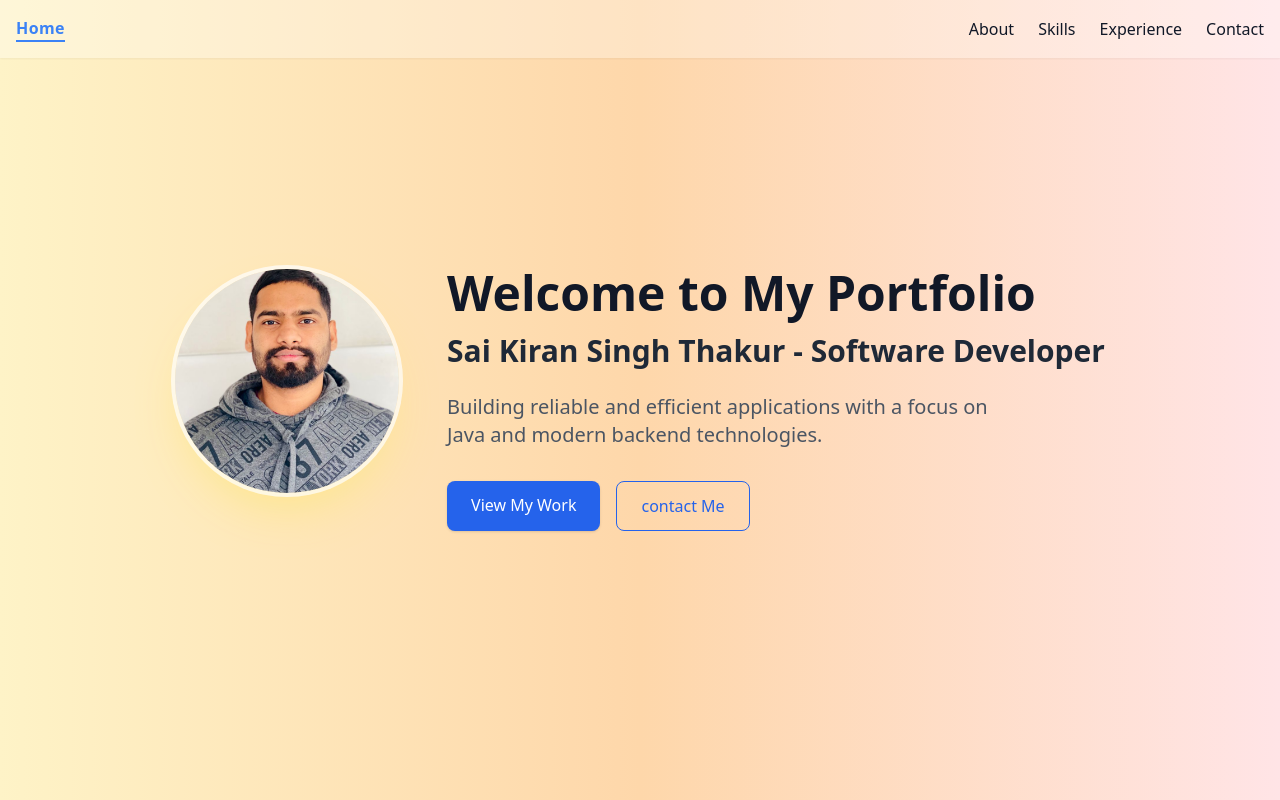
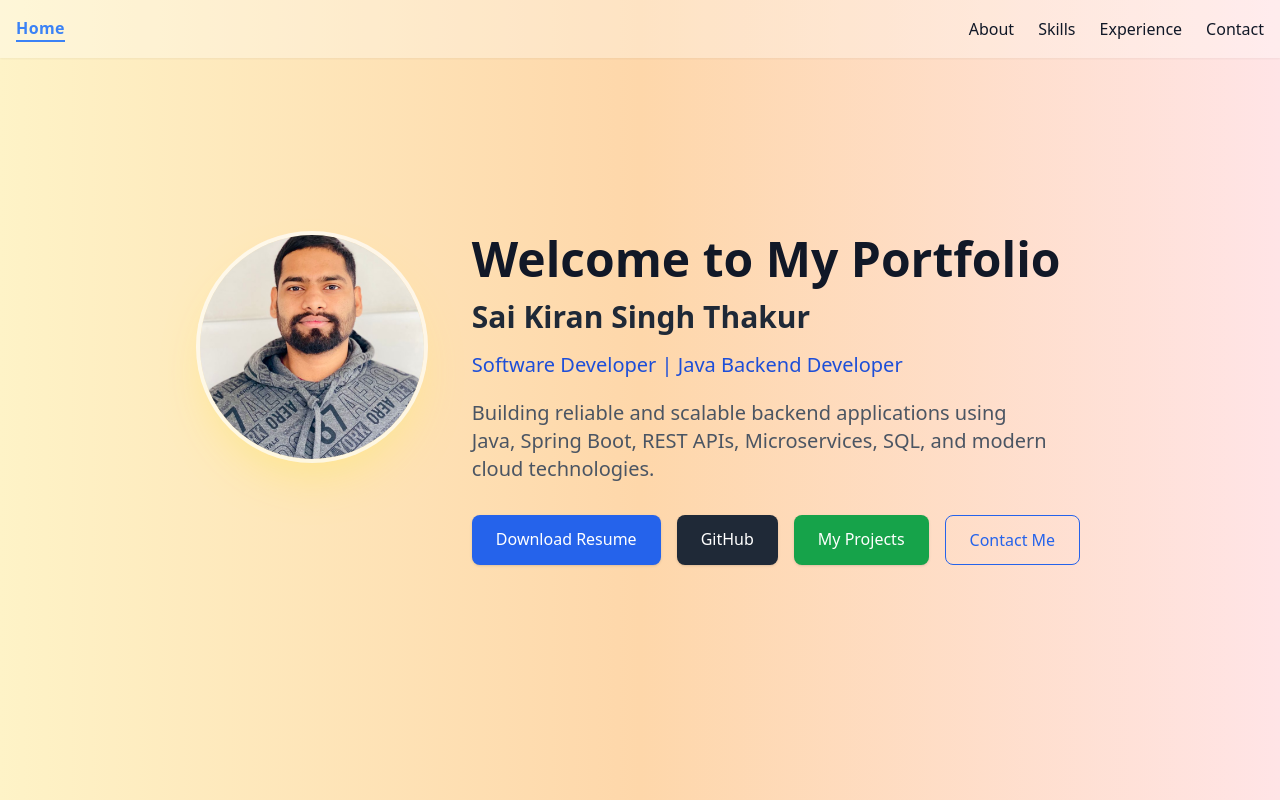
Before and after one commit to SaiKiranSinghThakur/portfolio-live, a React (Create React App) app: page / in a window 1280 px wide. Built offline with nearby package versions, Linux system fonts and the light colour scheme; the HTML template or start-up script is replaced by a standard one.

Commit message:
Updated portfolio home page

```diff
--- a/src/components/Home.js
+++ b/src/components/Home.js
@@ -1,68 +1,113 @@
 import React from "react";
 import { motion } from "framer-motion";
-import profilePic from "./profile.jpg"; // Place your image in src/components or src folder
+import profilePic from "./profile.jpg";
 import { Link } from "react-router-dom";
+
 function Home() {
   return (
     <section className="min-h-screen bg-gradient-to-r from-amber-100 via-orange-200 to-rose-100 flex items-center">
       <div className="max-w-6xl mx-auto flex flex-col md:flex-row items-center md:items-start gap-12 p-8">
 
-    {/* Profile Image with fade-in */}
+        {/* Profile Image */}
         <motion.div
-        initial={{opacity: 0, y: 40 }}
-        animate={{opacity: 1, y: 0 }}
-        transition={{duration: 1, ease: "easeOut"}}
+          initial={{ opacity: 0, y: 40 }}
+          animate={{ opacity: 1, y: 0 }}
+          transition={{ duration: 1, ease: "easeOut" }}
           className="flex-shrink-0"
         >
           <img
             src={profilePic}
             alt="Sai Kiran Singh Thakur"
-        className = "w-48 h-48 md:w-56 md:h-56 rounded-full shadow-2xl ring-4 ring-white/70 shadow-amber-200 mx-auto md:mx-0 hover:scale-105 transition-transform duration-300"
+            className="w-48 h-48 md:w-56 md:h-56 rounded-full shadow-2xl ring-4 ring-white/70 shadow-amber-200 mx-auto md:mx-0 hover:scale-105 transition-transform duration-300"
           />
         </motion.div>
 
-     {/* Text Content with staggered Fade-in */}
+        {/* Text Section */}
         <motion.div
-      initial={{opacity: 0, y: 40 }}
-      animate={{opacity: 1, y: 0 }}
-      transition={{duration:1.2,delay:0.3,ease:"easeOut"}}
+          initial={{ opacity: 0, y: 40 }}
+          animate={{ opacity: 1, y: 0 }}
+          transition={{ duration: 1.2, delay: 0.3, ease: "easeOut" }}
           className="text-center md:text-left"
         >
           <motion.h1
-       initial={{opacity: 0 }}
-       animate={{opacity: 1 }}
-       transition={{duration:1, delay: 0.5}}
-       className="text-4xl md:text-5xl font-extrabold mb-4 text-gray-900">Welcome to My Portfolio</motion.h1>
+            initial={{ opacity: 0 }}
+            animate={{ opacity: 1 }}
+            transition={{ duration: 1, delay: 0.5 }}
+            className="text-4xl md:text-5xl font-extrabold mb-4 text-gray-900"
+          >
+            Welcome to My Portfolio
+          </motion.h1>
 
           <motion.h2
-       initial={{opacity: 0 }}
-       animate={{opacity: 1 }}
-       transition={{duration: 1, delay: 1.0 }}
-       className= "text-2xl md:text-3xl font-semibold mb-6 text-gray-800">Sai Kiran Singh Thakur - Software Developer</motion.h2>
+            initial={{ opacity: 0 }}
+            animate={{ opacity: 1 }}
+            transition={{ duration: 1, delay: 1 }}
+            className="text-2xl md:text-3xl font-semibold mb-4 text-gray-800"
+          >
+            Sai Kiran Singh Thakur
+          </motion.h2>
+
+          <motion.h3
+            initial={{ opacity: 0 }}
+            animate={{ opacity: 1 }}
+            transition={{ duration: 1, delay: 1.2 }}
+            className="text-xl font-medium text-blue-700 mb-5"
+          >
+            Software Developer | Java Backend Developer
+          </motion.h3>
 
           <motion.p
-       initial={{opacity: 0 }}
+            initial={{ opacity: 0 }}
             animate={{ opacity: 1 }}
-       transition={{ duration:1, delay: 1.5}}
-       className="text-lg md:text-xl text-gray-600 max-w-xl">
-        Building reliable and efficient applications with a focus on Java and modern backend technologies.
+            transition={{ duration: 1, delay: 1.5 }}
+            className="text-lg md:text-xl text-gray-600 max-w-xl"
+          >
+            Building reliable and scalable backend applications using Java,
+            Spring Boot, REST APIs, Microservices, SQL, and modern cloud
+            technologies.
           </motion.p>
 
           <motion.div
-        initial={{opacity: 0 }}
-        animate={{opacity: 1 }}
-        transition={{duration:1, delay: 2.0}}
-      className="mt-8 flex flex-wrap gap-4 justify-center md:justify-start">
-      <Link to="/myWork"
-        className="px-6 py-3 bg-blue-600 text-white rounded-lg shadow hover:bg-blue-700 transition">
-        View My Work
+            initial={{ opacity: 0 }}
+            animate={{ opacity: 1 }}
+            transition={{ duration: 1, delay: 2 }}
+            className="mt-8 flex flex-wrap gap-4 justify-center md:justify-start"
+          >
+            {/* Resume */}
+            <a
+              href="/Sai_Kiran_Singh_Thakur_Resume.pdf"
+              download
+              className="px-6 py-3 bg-blue-600 text-white rounded-lg shadow hover:bg-blue-700 transition"
+            >
+              Download Resume
+            </a>
+
+            {/* GitHub */}
+            <a
+              href="https://github.com/SaiKiranSinghThakur"
+              target="_blank"
+              rel="noopener noreferrer"
+              className="px-6 py-3 bg-gray-800 text-white rounded-lg shadow hover:bg-gray-900 transition"
+            >
+              GitHub
+            </a>
+
+            {/* Projects */}
+            <Link
+              to="/projects"
+              className="px-6 py-3 bg-green-600 text-white rounded-lg shadow hover:bg-green-700 transition"
+            >
+              My Projects
             </Link>
-        <Link to="/contact"
-        className="px-6 py-3 border border-blue-600 text-blue-600 rounded-lg hover:bg-blue-50 transition">
-        contact Me
+
+            {/* Contact */}
+            <Link
+              to="/contact"
+              className="px-6 py-3 border border-blue-600 text-blue-600 rounded-lg hover:bg-blue-50 transition"
+            >
+              Contact Me
             </Link>
           </motion.div>
-
         </motion.div>
       </div>
     </section>
--- a/src/components/MyWork.js
+++ /dev/null
@@ -1,131 +0,0 @@
-import React from "react";
-import { motion } from "framer-motion";
-import { Link } from "react-router-dom";
-
-function MyWork() {
-
-    const experience = [
-      { title: "NTT Data Canada", position: "Software Developer"},
-      { title: "Synergist Pvt. Limited", position: "Associate Java Developer"},
-    ];
-
-
-
-  const externalProjects = [
-    { title: "Loblaws", position: "Software Developer"},
-    { title: "TCS", position: "Java Developer"},
-    { title: "MindGeek", position: "SQL Developer"},
-    { title: "NLP Project", position: "ML Engineer"},
-    { title: "Chatbot Application", position: "Java Developer" }
-  ];
-
-  const technologies = [
-    { category: "Programming Languages", Technology: "Java 8 and Later"},
-    { category: "Frameworks / Libraries", Technology: "Spring Boot Security, Spring Data JPA, Hibernate / JPA, Spring WebFlux / Kafka, Spring Cloud (OpenFeign / Gateway)"},
-    { category: "Databases", Technology: "SQL (Oracle/MySQL/PostgreSQL), Liquibase"},
-    { category: "DevOps / Tools", Technology: "Docker, Git / GitHub / Bitbucket, Jenkins, Maven, Prometheus"},
-    { category: "Mapping / Transformation", Technology: "MapStruct / ModelMapper"},
-    { category: "Software Practices / Concepts", Technology: "Design patterns, Data structures, Agile / Scrum"}
-  ];
-
-  return (
-    <section className="min-h-screen bg-gradient-to-r from-amber-100 via-orange-200 to-rose-100 flex justify-center py-12 pt-[75px]">
-      <motion.div
-        initial={{ opacity: 0, y: 40 }}
-        animate={{ opacity: 1, y: 0 }}
-        transition={{ duration: 1, ease: "easeOut" }}
-        className="w-[210mm] max-w-full bg-white/30 backdrop-blur-md rounded-xl shadow-xl px-8 py-8 overflow-auto"
-      >
-
-        {/* 1. Experience */}
-        <motion.h2
-          initial={{ opacity: 0 }}
-          animate={{ opacity: 1 }}
-          transition={{ duration: 1, delay: 0.5 }}
-          className="text-3xl font-semibold mb-4 text-gray-900"
-        >
-          Experience
-        </motion.h2>
-        <motion.ul
-          initial={{ opacity: 0 }}
-          animate={{ opacity: 1 }}
-          transition={{ duration: 1, delay: 0.7 }}
-          className="mb-8 text-gray-800 text-lg space-y-2 font-sans"
-        >
-         {experience.map((exp, idx) => (
-            <li key={idx}>
-              <span className="font-medium">{exp.title}</span>: {exp.position}
-            </li>
-          ))}
-        </motion.ul>
-
-        {/* 2. Projects */}
-        <motion.h2
-          initial={{ opacity: 0 }}
-          animate={{ opacity: 1 }}
-          transition={{ duration: 1, delay: 1.0 }}
-          className="text-3xl font-semibold mb-4 text-gray-900"
-        >
-          External Projects
-        </motion.h2>
-        <motion.ul
-          initial={{ opacity: 0 }}
-          animate={{ opacity: 1 }}
-          transition={{ duration: 1, delay: 1.2 }}
-          className="mb-8 text-gray-800 text-lg space-y-2 font-sans"
-        >
-          {externalProjects.map((proj, idx) => (
-            <li key={idx}>
-              <span className="font-medium">{proj.title}</span>: {proj.position}
-            </li>
-          ))}
-        </motion.ul>
-
-        {/* 3. Technologies */}
-        <motion.h2
-          initial={{ opacity: 0 }}
-          animate={{ opacity: 1 }}
-          transition={{ duration: 1, delay: 1.5 }}
-          className="text-3xl font-semibold mb-4 text-gray-900 text-left"
-        >
-          Technologies
-        </motion.h2>
-        <motion.ul
-        initial={{ opacity: 0 }}
-        animate={{ opacity: 1 }}
-        transition={{ duration: 1, delay: 1.7 }}
-        className="mb-8 text-gray-800 text-lg space-y-2 font-sans"
-         >
-         {technologies.map((tool, idx) => (
-         <li key={idx}>
-         <span className="font-medium">{tool.category}</span>: {tool.Technology}
-         </li>
-         ))}
-         </motion.ul>
-         {/* 1. Experience */}
-         <motion.h2
-           initial={{ opacity: 0 }}
-           animate={{ opacity: 1 }}
-           transition={{ duration: 1, delay: 0.5 }}
-           className="text-3xl font-semibold mb-2 text-gray-900"
-         >
-
-         </motion.h2>
-
-         {/* Hint link for more info */}
-         <p className="mb-4 text-sm text-gray-600">
-           Want to know more information about my experience?{" "}
-           <Link to="/experience"
-             className="text-blue-600 hover:underline"
-           >
-             Click here
-           </Link>.
-         </p>
-
-      </motion.div>
-
-    </section>
-  );
-}
-
-export default MyWork;
```
Also changed, not shown: src/components/projects.js (added), 1 other file (tests, documents, lock files or other folders). Lines whose indentation alone changed are shown as unchanged.
